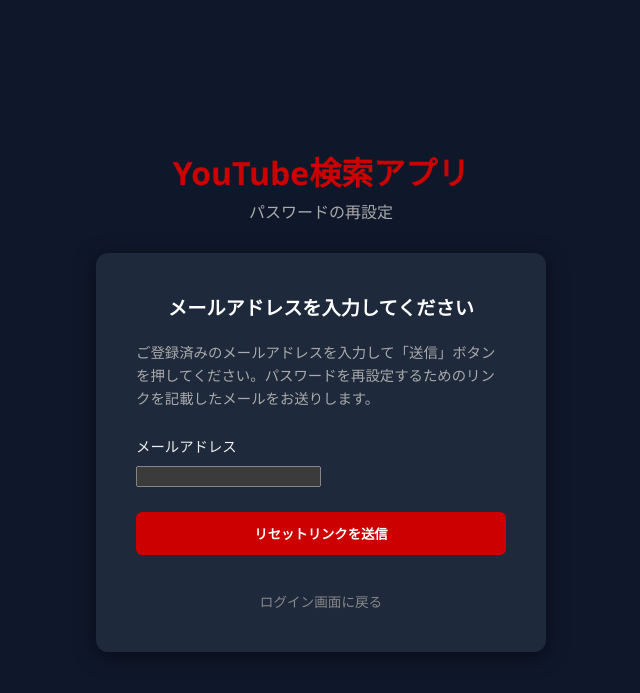
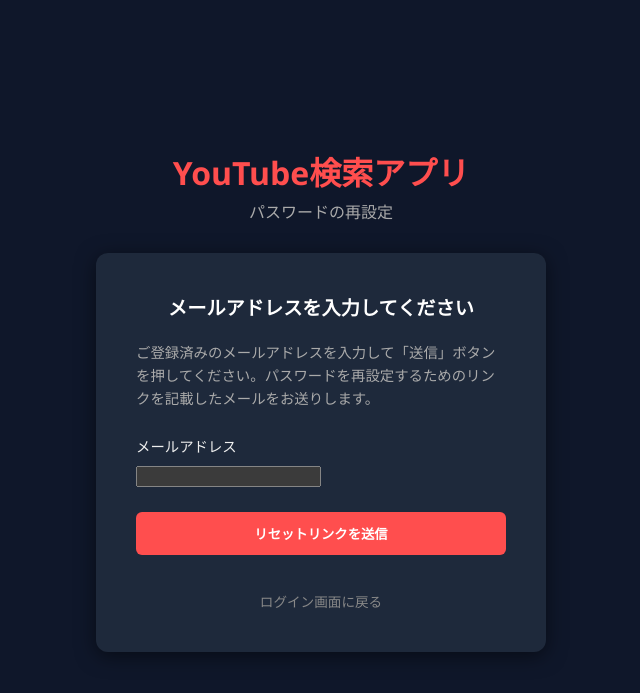
Before and after one commit to rezi7mn/youtube_search, a Django app: page /password_reset/ in a window 1280 px wide. Shown: the top 693 px of the page, without its empty margins (319-959 px from the left). Run offline with Django 5.2, Linux system fonts and the light colour scheme.

Commit message:
赤色の修正

```diff
--- a/Youtube_search_django/youtube_project/youtube_app/templates/youtube_app/password_reset.html
+++ b/Youtube_search_django/youtube_project/youtube_app/templates/youtube_app/password_reset.html
@@ -9,7 +9,7 @@
 <body style="background-color: #0f172a; color: white; display: flex; flex-direction: column; align-items: center; justify-content: center; min-height: 100vh; margin: 0;">
 
     <div style="text-align: center; margin-bottom: 30px;">
-        <h1 style="margin: 0; font-size: 2em; color: #cc0000;">YouTube検索アプリ</h1>
+        <h1 style="margin: 0; font-size: 2em; color: #ff4e4e;">YouTube検索アプリ</h1>
         <p style="color: #aaa; margin: 5px 0 0 0;">パスワードの再設定</p>
     </div>
 
@@ -34,7 +34,7 @@
                 {{ form.email }}
             </div>
 
-            <button type="submit" style="width: 100%; padding: 12px; background: #cc0000; color: white; border: none; border-radius: 6px; cursor: pointer; font-weight: bold; margin-bottom: 15px;">
+            <button type="submit" style="width: 100%; padding: 12px; background: #ff4e4e; color: white; border: none; border-radius: 6px; cursor: pointer; font-weight: bold; margin-bottom: 15px;">
                 リセットリンクを送信
             </button>
         </form>
--- a/Youtube_search_django/youtube_project/youtube_app/templates/youtube_app/password_reset_confirm.html
+++ b/Youtube_search_django/youtube_project/youtube_app/templates/youtube_app/password_reset_confirm.html
@@ -36,7 +36,7 @@
                     {{ form.new_password2 }}
                 </div>
 
-                <button type="submit" style="width: 100%; padding: 12px; background: #cc0000; color: white; border: none; border-radius: 6px; cursor: pointer; font-weight: bold;">
+                <button type="submit" style="width: 100%; padding: 12px; background: #ff4242; color: white; border: none; border-radius: 6px; cursor: pointer; font-weight: bold;">
                     パスワードを変更する
                 </button>
             </form>
```
